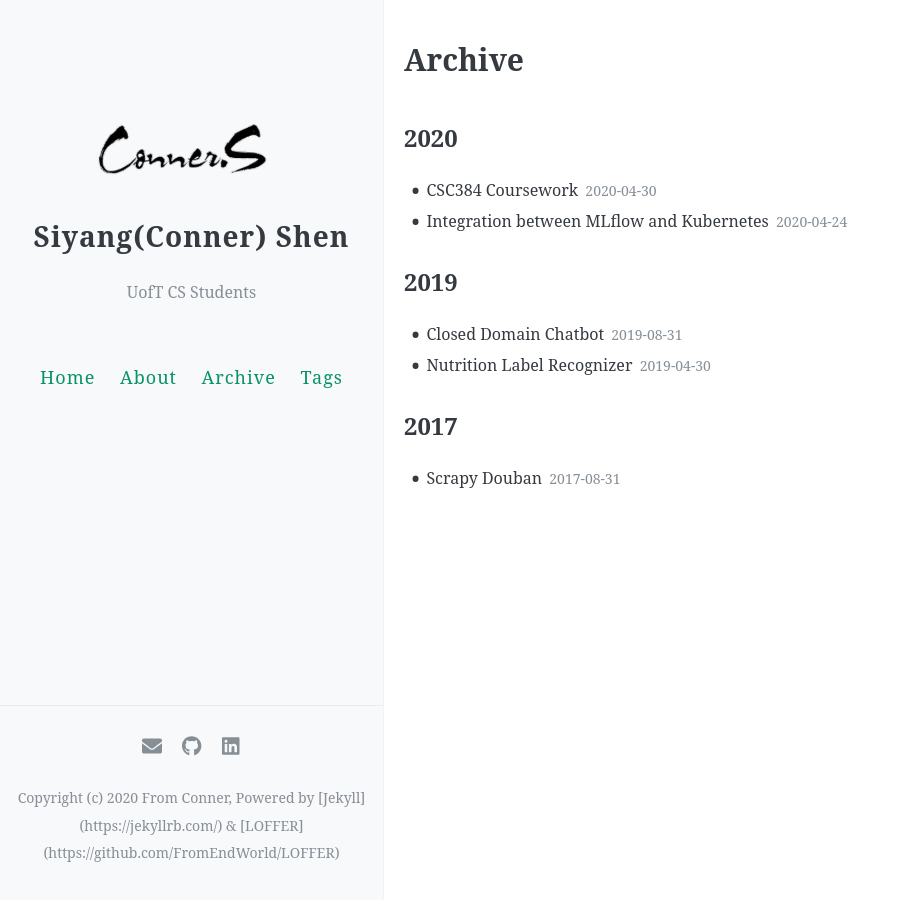
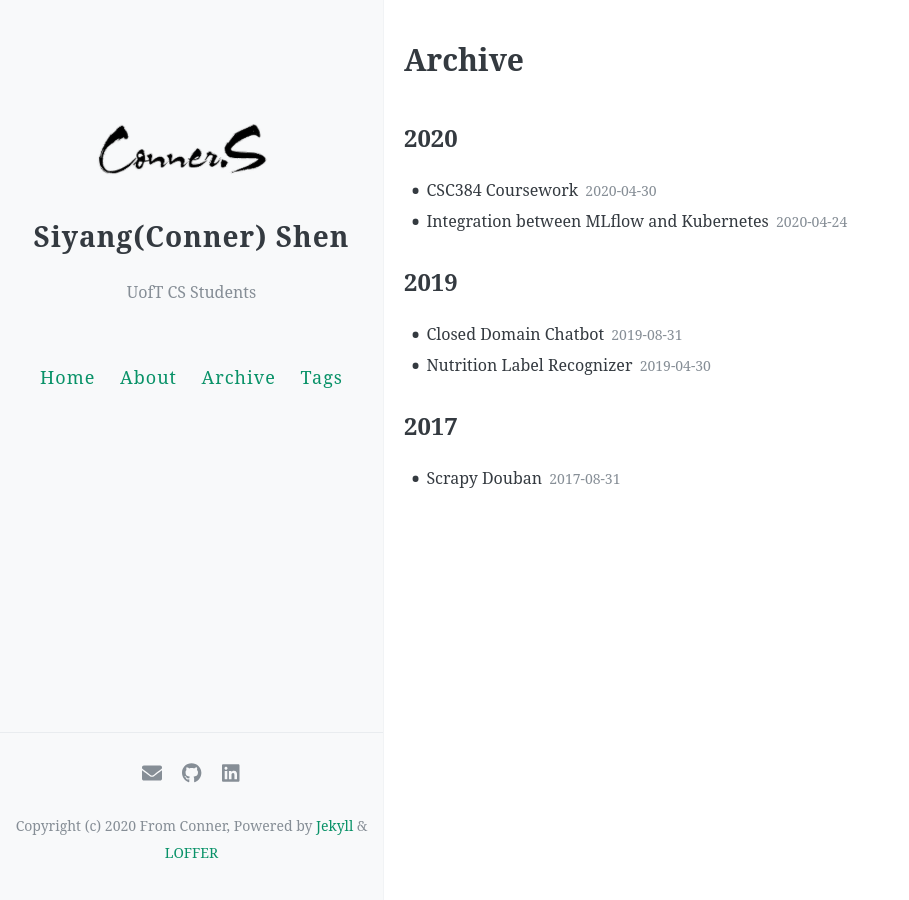
Before and after one commit to Connerrrrr/Connerrrrr.github.io, a Jekyll site: the page built from archive/index.html, in a window 1280 px wide. Shown: the whole page, without its empty margins (0-909 px from the left). Built offline with Jekyll 4.4.1, drawn with Linux system fonts in a browser that asks for light colours; comment, search, counter and statistics services are not loaded.

Commit message:
Updated footer with html approach

```diff
--- a/_config.yml
+++ b/_config.yml
@@ -45,7 +45,7 @@ footer-links:
   twitter: # https://www.twitter.com/<your_twitter_username>
   youtube: # channel/<your_long_string> or user/<user-name>
 
-footer-text: Copyright (c) 2020 From Conner, Powered by [Jekyll](https://jekyllrb.com/) & [LOFFER](https://github.com/FromEndWorld/LOFFER)
+footer-text: Copyright (c) 2020 From Conner
 
 google_analytics: UA-180073561-1
 
--- a/_includes/footer.html
+++ b/_includes/footer.html
@@ -1,5 +1,5 @@
 {% include svg-icons.html %}
 
 {% if site.footer-text %}
-<p>{{ site.footer-text }}</p>
+<p>{{ site.footer-text }}, Powered by <a href="https://jekyllrb.com/">Jekyll</a> & <a href="https://github.com/FromEndWorld/LOFFER">LOFFER</a></p>
 {% endif %}
```
